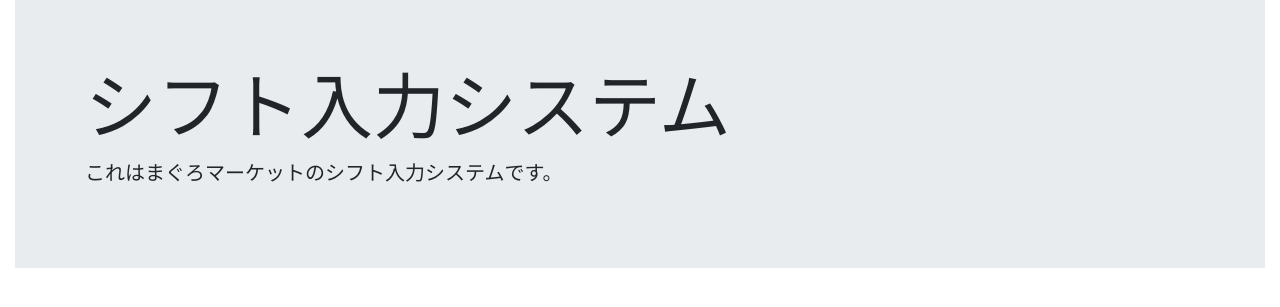
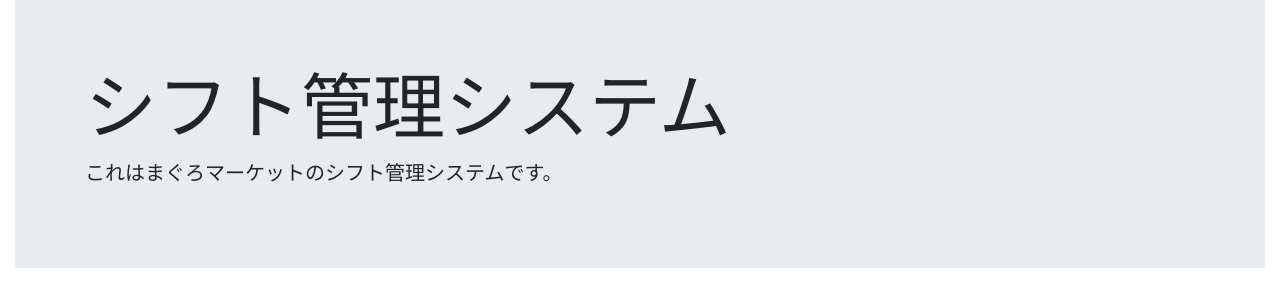
Before and after one commit to tameguro/pgopesamplepy, a Flask app: page / in a window 1280 px wide. Shown: the part 56-363 px from the top of the page. Run offline with Flask 2, Linux system fonts and the light colour scheme; some libraries are stand-ins or nearby versions.

Commit message:
シフト管理システムに名称変更。

```diff
--- a/templates/index.html
+++ b/templates/index.html
@@ -2,8 +2,8 @@
 {% block content %}
   <div class="jumbotron jumbotron-fluid">
     <div class="container">
-      <h1 class="display-3">シフト入力システム</h1>
-      <p class="lead">これはまぐろマーケットのシフト入力システムです。</p>
+      <h1 class="display-3">シフト管理システム</h1>
+      <p class="lead">これはまぐろマーケットのシフト管理システムです。</p>
     </div>
   </div>
 {% endblock %}
```
